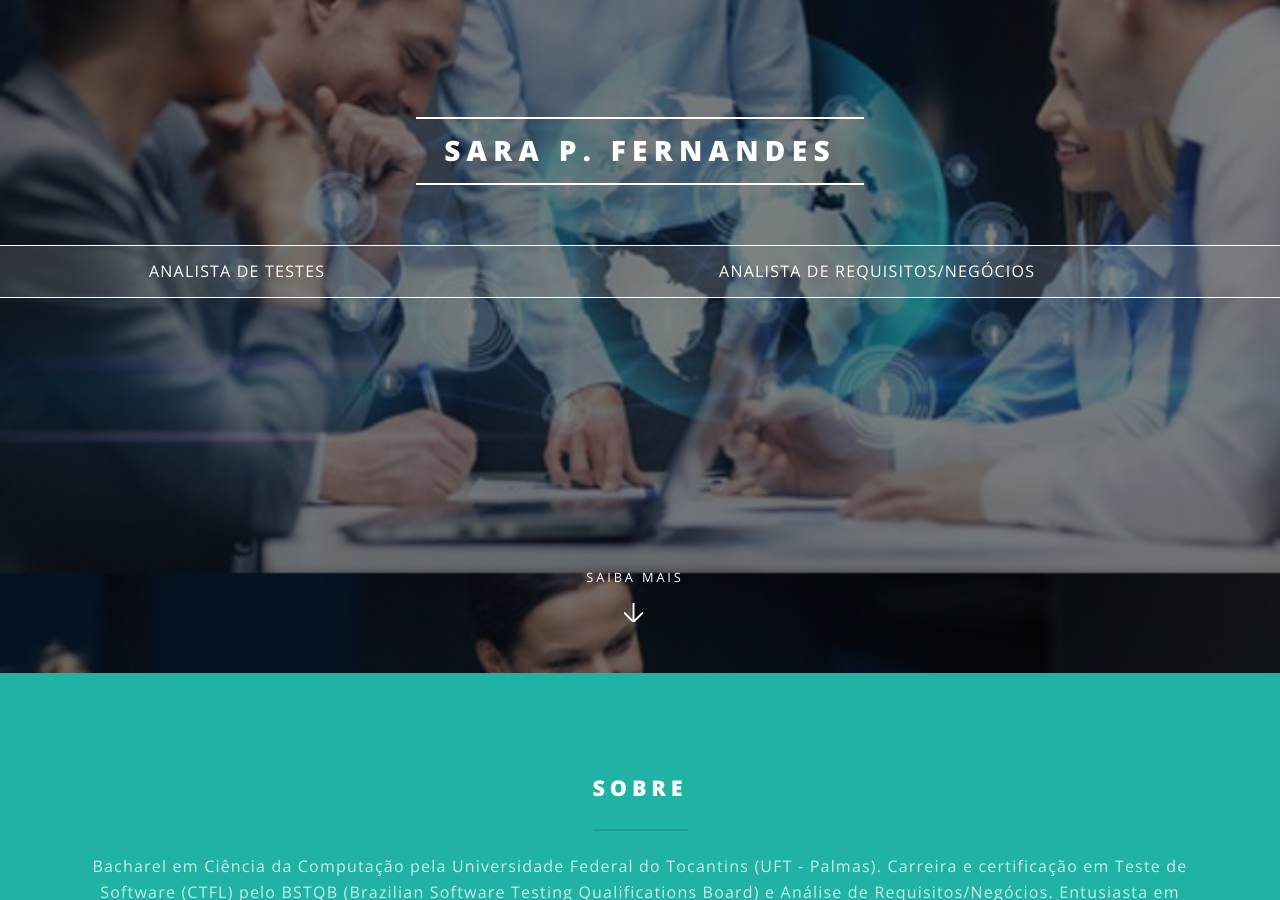
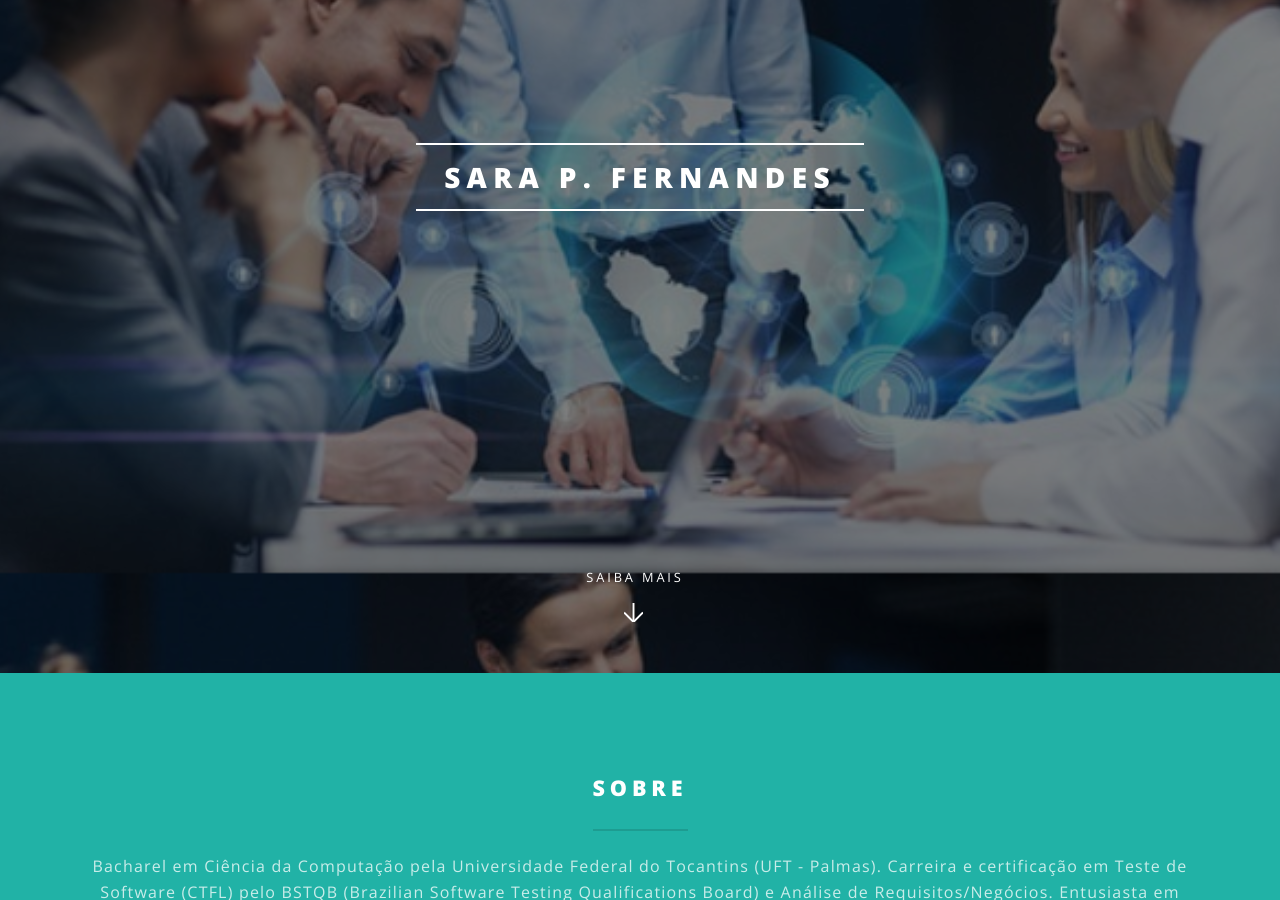
Before and after one commit to SaraFernandes/sarafernandes.github.io_sfdhgdfg, a Jekyll site: the page built from index.html, in a window 1280 px wide and 900 px high, scrolled down 327 px. Built offline with Jekyll 4.4.1, drawn with Linux system fonts in a browser that asks for light colours.

Commit message:
Update _config.yml

```diff
--- a/_config.yml
+++ b/_config.yml
@@ -4,7 +4,7 @@
 # Site settings
 title: Sara P. Fernandes
 description: |
-  ANALISTA DE TESTES | ANALISTA DE REQUISITOS/NEGÓCIOS
+   |
 owner: Sara P. Fernandes # or company name
 #first_published: 2016 # if migrating another site, the year of your first publish
 email: sarafernandescomp@gmail.com
```
